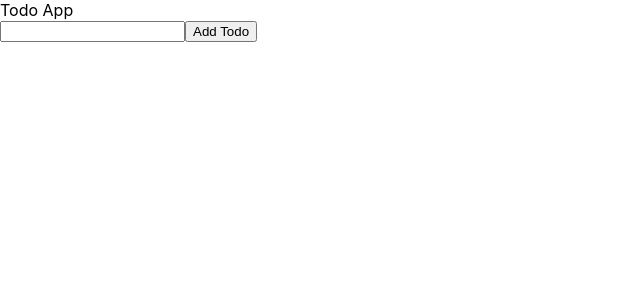
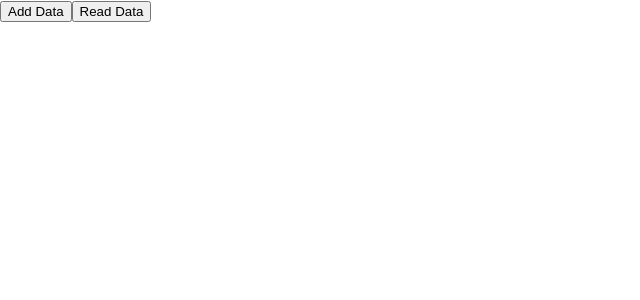
Before and after one commit to imfarhad/mytodofb, a React (Create React App) app: page / in a window 1280 px wide. Shown: the top 300 px of the page, without its empty margins (0-640 px from the left). Built offline with nearby package versions, Linux system fonts and the light colour scheme.

Commit message:
added demo features to add dummy data and read data from firestore using firestore api

```diff
--- a/package.json
+++ b/package.json
@@ -8,6 +8,7 @@
     "@testing-library/user-event": "^7.1.2",
     "firebase": "^7.21.0",
     "firebase-tools": "^8.10.0",
+    "re-base": "^4.0.0",
     "react": "^16.13.1",
     "react-dom": "^16.13.1",
     "react-scripts": "3.4.3"
--- /dev/null
+++ b/src/FbTodoList.jsx
@@ -0,0 +1,35 @@
+import React from "react";
+import db from "./firebase";
+
+const FbTodoList = () => {
+  const clickHandler = () => {
+    db.collection("todos")
+      .add({
+        name: "a simple todo from app",
+        note: "it is a test note",
+        start: "9/21/2020",
+        status: false,
+      })
+      .then((docRef) => console.log("document written with Id: " + docRef.id))
+      .catch((error) => console.error("error adding document:" + error));
+  };
+
+  const readButtonClickHandler = () => {
+    db.collection("todos")
+      .get()
+      .then((querySnapshots) => {
+        querySnapshots.forEach((doc) => {
+          console.log(`${doc.id} => ${doc.data().name}`);
+        });
+      });
+  };
+
+  return (
+    <div>
+      <input type="button" onClick={clickHandler} value="Add Data" />
+      <input type="button" onClick={readButtonClickHandler} value="Read Data" />
+    </div>
+  );
+};
+
+export default FbTodoList;
--- a/src/TodoApp.jsx
+++ b/src/TodoApp.jsx
@@ -5,9 +5,11 @@ import TodoList from "./TodoList";
 const TodoApp = () => {
   const initialTodos = [];
   const [todos, setTodos] = useState(initialTodos);
+
   const onAddTodo = (todoItem) => {
     setTodos([...todos, todoItem]);
   };
+
   const onRemoveTodo = (id) => {
     todos.splice(id, 1);
     setTodos([...todos]);
--- /dev/null
+++ b/src/firebase.js
@@ -0,0 +1,17 @@
+import * as firebase from "firebase/app";
+import "firebase/firestore";
+
+// For Firebase JS SDK v7.20.0 and later, measurementId is optional
+firebase.initializeApp({
+  apiKey: "AIzaSyCs8bRENxuI2zDuh4VFH0EhUbfJtOpF8dY",
+  authDomain: "mytodofb-5eed2.firebaseapp.com",
+  databaseURL: "https://mytodofb-5eed2.firebaseio.com",
+  projectId: "mytodofb-5eed2",
+  storageBucket: "mytodofb-5eed2.appspot.com",
+  messagingSenderId: "854186385236",
+  appId: "1:854186385236:web:bf2df6c6ae1948dd5db2c1",
+  measurementId: "G-2YSL5EZZ34",
+});
+
+var db = firebase.firestore();
+export default db;
--- a/src/index.js
+++ b/src/index.js
@@ -1,12 +1,13 @@
 import React from 'react';
 import ReactDOM from 'react-dom';
+import FbTodoList from './FbTodoList';
 import './index.css';
 import * as serviceWorker from './serviceWorker';
 import TodoApp from './TodoApp';
 
 ReactDOM.render(
   <React.StrictMode>
-    <TodoApp />
+    <FbTodoList />
   </React.StrictMode>,
   document.getElementById('root')
 );
```
Also changed, not shown: 2 other files (tests, documents, lock files or other folders).
